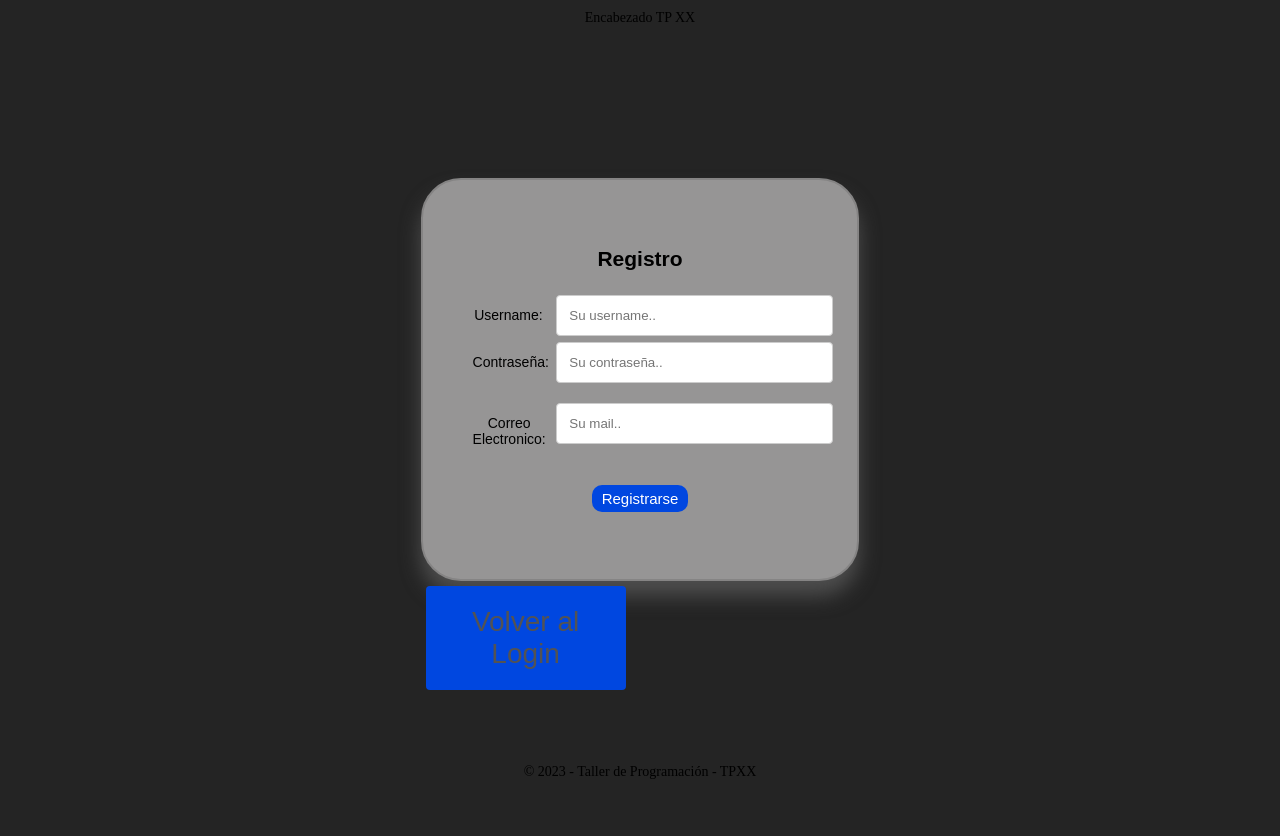
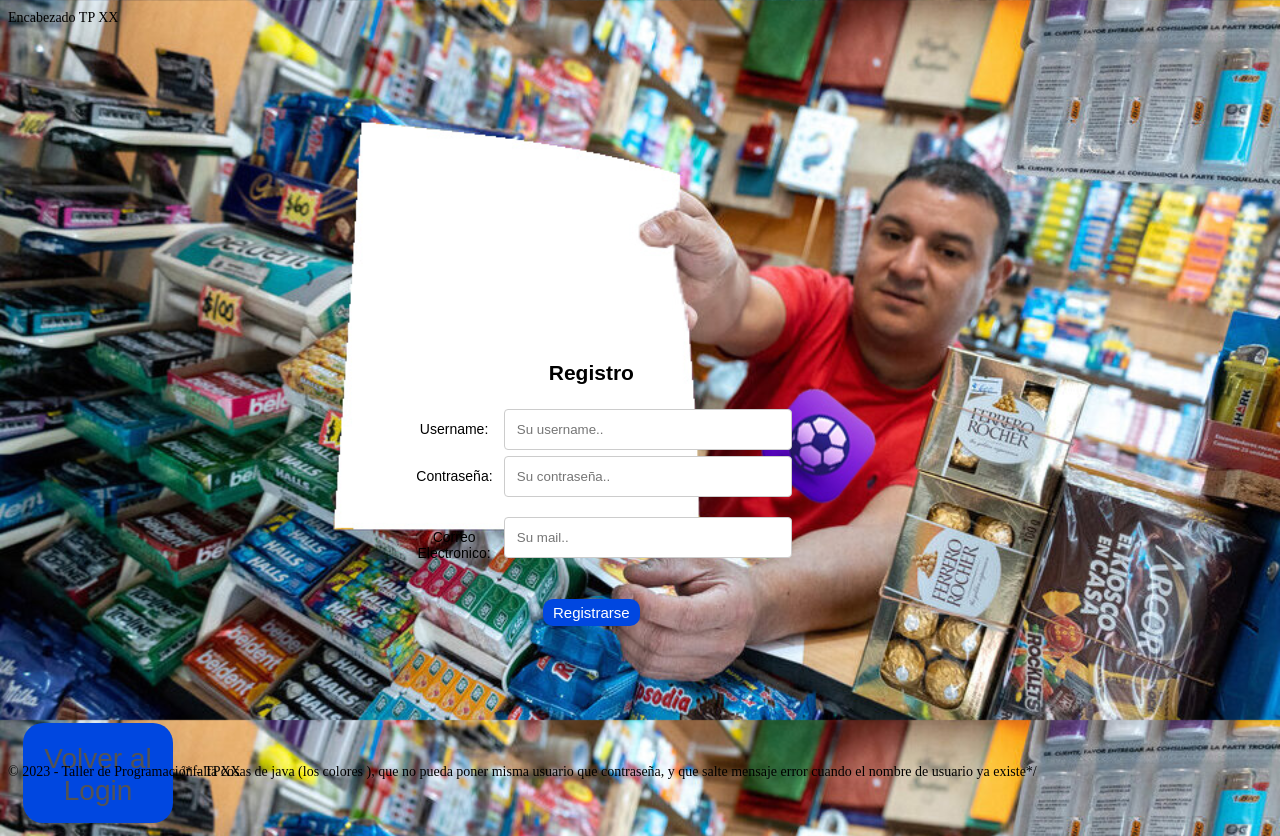
Before and after one commit to reifutnico/TP_FINAL_FIBUS, an ASP.NET Core app: page /Account/Registrarse in a window 1280 px wide. Before the commit the page ends 779 px from the top, so only its background shows below. Run offline with ASP.NET Core 8, Linux system fonts and the light colour scheme.

Commit message:
login y registro avanzados

```diff
--- a/Controllers/AccountControllers.cs
+++ b/Controllers/AccountControllers.cs
@@ -24,7 +24,7 @@
     }
 
        public IActionResult Registrarse(){
-        return View();
+        return View("Registrarse");
     }
 
     public IActionResult Registro(string usuario, string contraseña, string mail)
--- a/Models/BD.cs
+++ b/Models/BD.cs
@@ -14,11 +14,11 @@
         return correcto;
     }
 
-    public static void Registro(string us, string con, string em){
+    public static void Registro(string usuario, string contraseña, string mail){
 
         using (SqlConnection db= new SqlConnection(_connectionstring)){
             string sql ="EXEC RegistrarseUsuario @u,@c,@e";
-            db.Execute(sql, new{u=us,c=con,e=em});
+            db.Execute(sql, new{u=usuario,c=contraseña,e=mail});
         }
     }
 
--- a/Views/Account/InicioSesion.cshtml
+++ b/Views/Account/InicioSesion.cshtml
@@ -18,7 +18,7 @@
         </div>
     </form>
         <div class = "Opciones">
-            <h3>¿No tienes una cuenta? <a href='@Url.Action("Registro","Account")'>Registrarse</a></h3>
+            <h3>¿No tienes una cuenta? <a href='@Url.Action("Registrarse","Account")'>Registrarse</a></h3>
     </div>
     @if (ViewBag.MensajeError == true){
         <div>
--- a/Views/Account/Registrarse.cshtml
+++ b/Views/Account/Registrarse.cshtml
@@ -16,7 +16,7 @@
                     <label for="fname">Contraseña:</label>
                 </div>
                 <div class="col-75">
-                    <input type="password" id="password" name="password" onkeyup="validatePassword()" placeholder="Su contraseña..">
+                    <input type="password" id="password" name="contraseña" onkeyup="validatePassword()" placeholder="Su contraseña..">
                     <p id="resultado"></p>
                 </div>
             </div>
@@ -34,3 +34,5 @@
     </div>
 </form>
 <button class="button" style="vertical-align:middle"><a href='@Url.Action("Login","Account")'><span>Volver al Login</span></a></button>
+
+/*falta cosas de java (los colores ), que no pueda poner misma usuario que contraseña, y que salte mensaje error cuando el nombre de usuario ya existe*/
--- a/wwwroot/css/site.css
+++ b/wwwroot/css/site.css
@@ -11,10 +11,10 @@
   }
 }
 body {
-  background-color: rgb(36, 36, 36);
-  display: flex;
-  justify-content: center;
+  background-image: url(wwwroot/img/fondo.jpg);
+  background-size: 100%;
 }
+
 footer {
   position: fixed;
   bottom: 0;
@@ -23,18 +23,20 @@
 
 /*LOGIN*/
 .container{
-  margin-top: 150px;
+  max-width: 350px;
+  height: 350px;
+  margin-top: 240px;
+  margin-left: 28%;
   padding: 50px;
   display: flex;
+  justify-content: center;
   text-align: center;
   font-family: Arial, Helvetica, sans-serif;
   flex-direction: column;
-  border: 2px solid rgb(133, 132, 132);
-  background-color: rgb(150, 149, 149);
-  border-radius: 40px;
-  box-shadow: 0px 15px 20px rgb(78, 78, 78);
+
 }
 .BotonLogin [type=submit]{
+  text-align: center;
   margin-top: 10px;
   font-size: 15px;
   padding: 5px 10px;
@@ -81,6 +83,7 @@
   clear: both;
 }
 
+
 /*BIENVENIDA*/
 #Bienvenida {
   display: flex;
@@ -106,14 +109,15 @@
 /*BOTON PARA IR A LOGIN*/
 .button {
   display: inline-block;
-  border-radius: 4px;
+  border-radius: 20px;
   background-color: rgb(0, 71, 224);
   border: none;
   color: #FFFFFF;
   text-align: center;
   font-size: 28px;
   padding: 20px;
-  width: 200px;
+  width: 150px;
+  height: 100px;
   transition: all 0.5s;
   cursor: pointer;
   margin: 5px;
@@ -135,10 +139,3 @@
   right: -20px;
   transition: 0.5s;
 }
-.button:hover span {
-  padding-right: 25px;
-}
-.button:hover span:after {
-  opacity: 1;
-  right: 0;
-}
```
Also changed, not shown: wwwroot/img/fondo.jpg (added).
